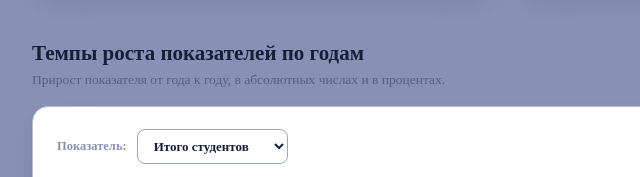
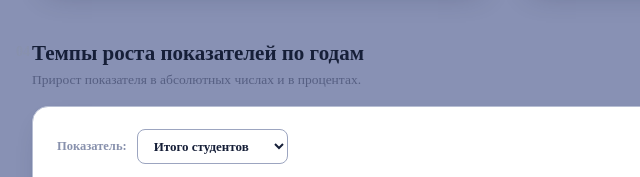
Before and after one commit to CAD-analytics/spo-spb-dashboard, a plain HTML site: page index.html in a window 1280 px wide. Shown: the part 1430-1607 px from the top of the page, 268-908 px from the left. Drawn offline with nearby package versions, Linux system fonts and the light colour scheme.

Commit message:
Update index.html

```diff
--- a/index.html
+++ b/index.html
@@ -346,7 +346,7 @@
       <div class="section-head">
         <div>
           <h2><span class="num-mark">04</span>Темпы роста показателей по годам</h2>
-          <p class="section-desc">Прирост показателя от года к году, в абсолютных числах и в процентах.</p>
+          <p class="section-desc">Прирост показателя в абсолютных числах и в процентах.</p>
         </div>
       </div>
       <div class="card">
```
